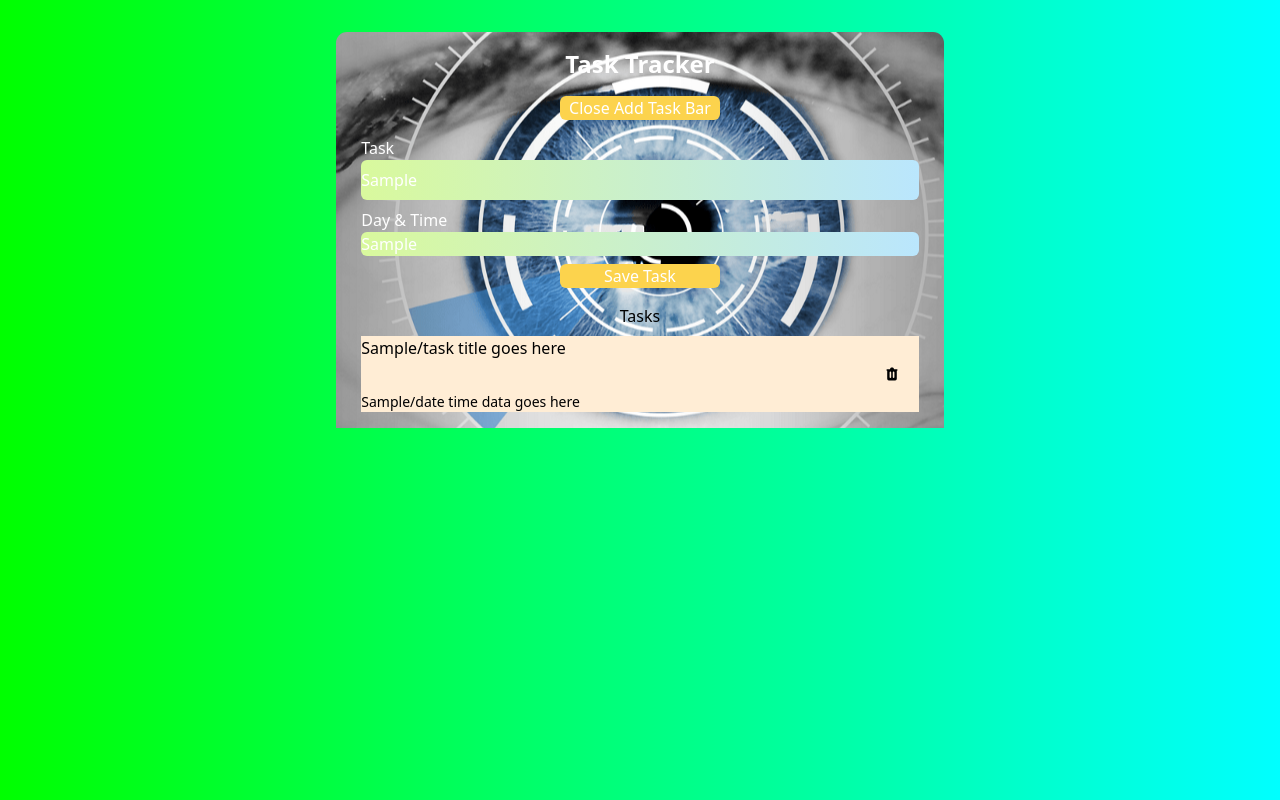
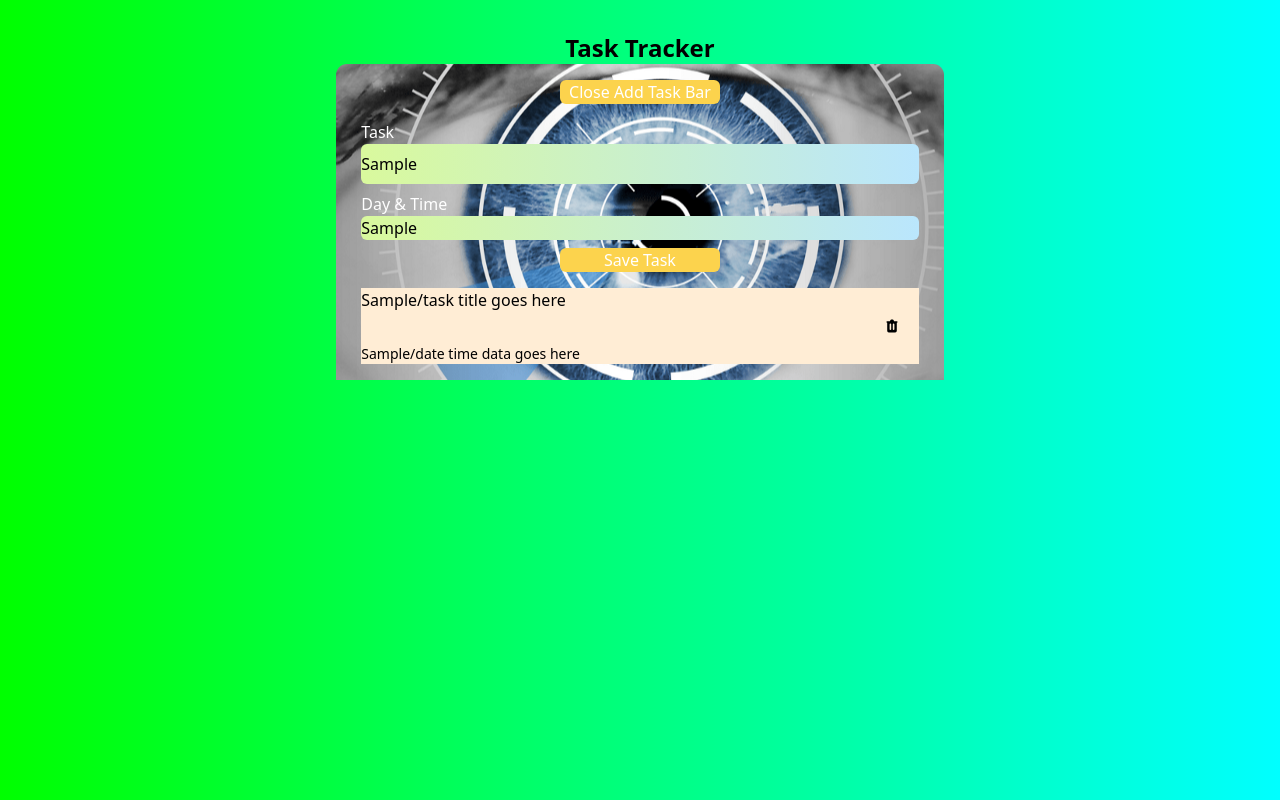
Before and after one commit to Sadullah-TANRIKULU/task-tracker-app, a React (Create React App) app: page / in a window 1280 px wide. Both pictures are taken after typing "Sample", "Sample" into the empty fields and a click on the button "Save Task". Built offline with nearby package versions, Linux system fonts and the light colour scheme.

Commit message:
styled and minor changes

```diff
--- a/src/App.jsx
+++ b/src/App.jsx
@@ -11,10 +11,11 @@ function App() {
 
   return (
     <div className="app container bg-slate-200 w-full sm:w-2/4 flex flex-col items-center gap-4 rounded-t-[11px] bg-auto bg-no-repeat bg-center">
+
       <Header showTaskBar = {showTaskBar} setShowTaskBar = {setShowTaskBar}/>
       {/* <Tasks /> */}
       { showTaskBar && <AddTask data = {data} setData = {setData}/> }
-      {data.length > 0 ? <Tasks data = {data}/> : "No Data"}
+      {data.length > 0 ? <Tasks data = {data}/> : <h3 className='italic text-rose-900 font-bold animate-bounce ' >No Data</h3> }
     </div>
   );
 }
--- a/src/components/AddTask.jsx
+++ b/src/components/AddTask.jsx
@@ -24,18 +24,18 @@ const AddTask = ({data, setData}) => {
   console.log(datetimeData);
 
   return (
-    <div className="addTask flex flex-col justify-center items-center gap-2 w-11/12 text-white">
+    <div className="addTask flex flex-col justify-center items-center gap-2 w-11/12 ">
       <div className="taskInput flex flex-col w-full ">
-        <label htmlFor="">Task</label>
+        <label className="text-white" htmlFor="">Task</label>
         <input className="h-10 flex flex-wrap max-w-prose bg-gradient-to-l from-sky-200 to-lime-200 rounded-md" type="text" onChange={handleChangeTaskData} value={taskData} />
       </div>
 
       <div className="daytimeInput flex flex-col w-full">
-        <label htmlFor="">Day & Time</label>
-        <input className="bg-gradient-to-l from-sky-200 to-lime-200 rounded-md" type="text" onChange={handleChangeDatetimeData} value={datetimeData} />
+        <label className="text-white" htmlFor="">Day & Time</label>
+        <input className="bg-gradient-to-l from-sky-200 to-lime-200 rounded-md" type="datetime" onChange={handleChangeDatetimeData} value={datetimeData} />
       </div>
       <button
-        className="bg-amber-300 rounded-md w-40 "
+        className="bg-amber-300 rounded-md w-40 text-white"
         onClick={handleClick}
       >
         Save Task
--- a/src/components/Header.jsx
+++ b/src/components/Header.jsx
@@ -3,7 +3,7 @@ import ShowCloseButton from "./ShowCloseButton";
 const Header = (props) => {
     return (
         <div className="header flex flex-col justify-center items-center gap-4 w-80 pt-4">
-            <h1 className="font-bold text-2xl text-white" >Task Tracker</h1>
+
             <ShowCloseButton props = {props}/>
 
         </div>
--- a/src/components/Tasks.jsx
+++ b/src/components/Tasks.jsx
@@ -5,7 +5,7 @@ const Tasks = ({data}) => {
   return (
 
     <div className="tasks flex flex-col justify-center items-center gap-2 w-11/12 pb-4 ">
-        <h1 className="text-center" >Tasks</h1>
+
         {data.map((task, index) => (
           <Task key={index} taskData={task.taskData} datetimeData={task.datetimeData} />
         ))}
--- a/src/index.jsx
+++ b/src/index.jsx
@@ -5,7 +5,8 @@ import App from './App';
 
 const root = ReactDOM.createRoot(document.getElementById('root'));
 root.render(
-  <div className='m-8 flex justify-center items-center'>
+  <div className='m-8 flex flex-col justify-center items-center'>
+    <h1 className="font-bold text-2xl" >Task Tracker</h1>
     <App />
   </div>
 );
```
